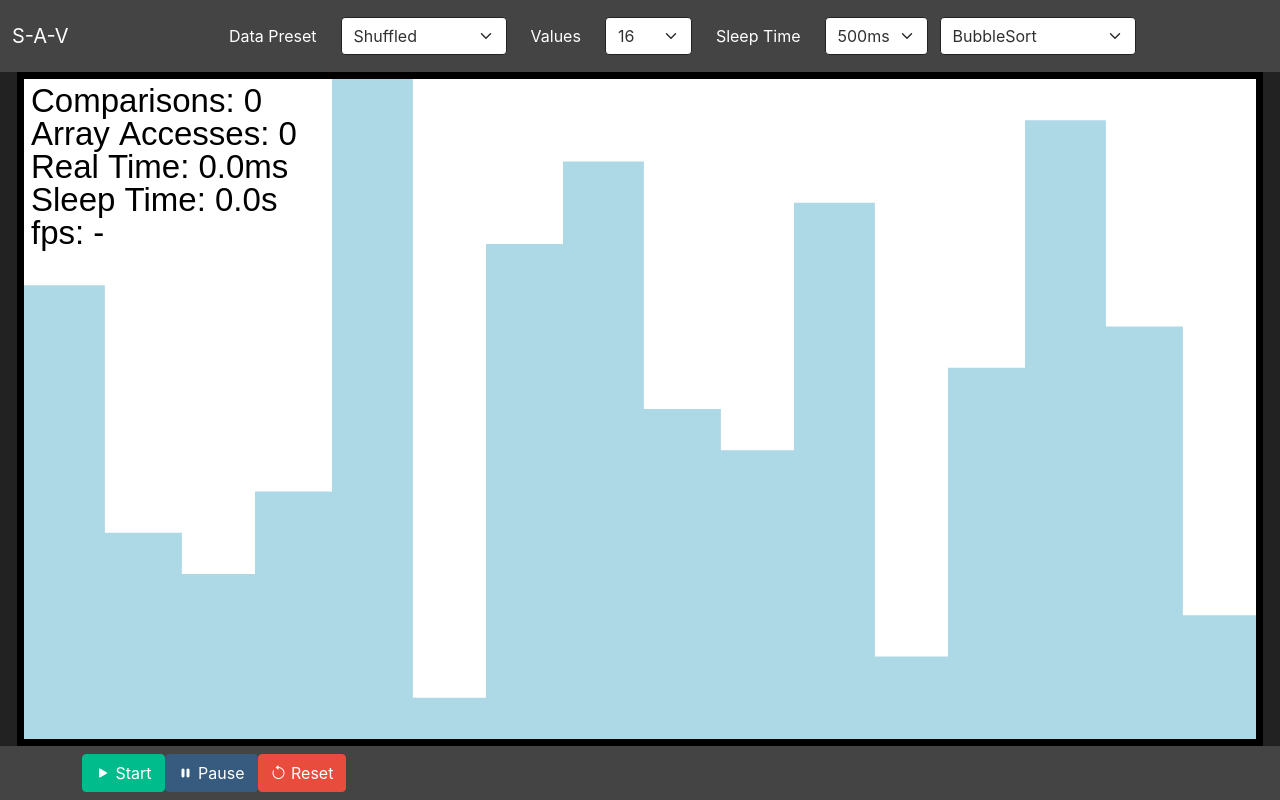
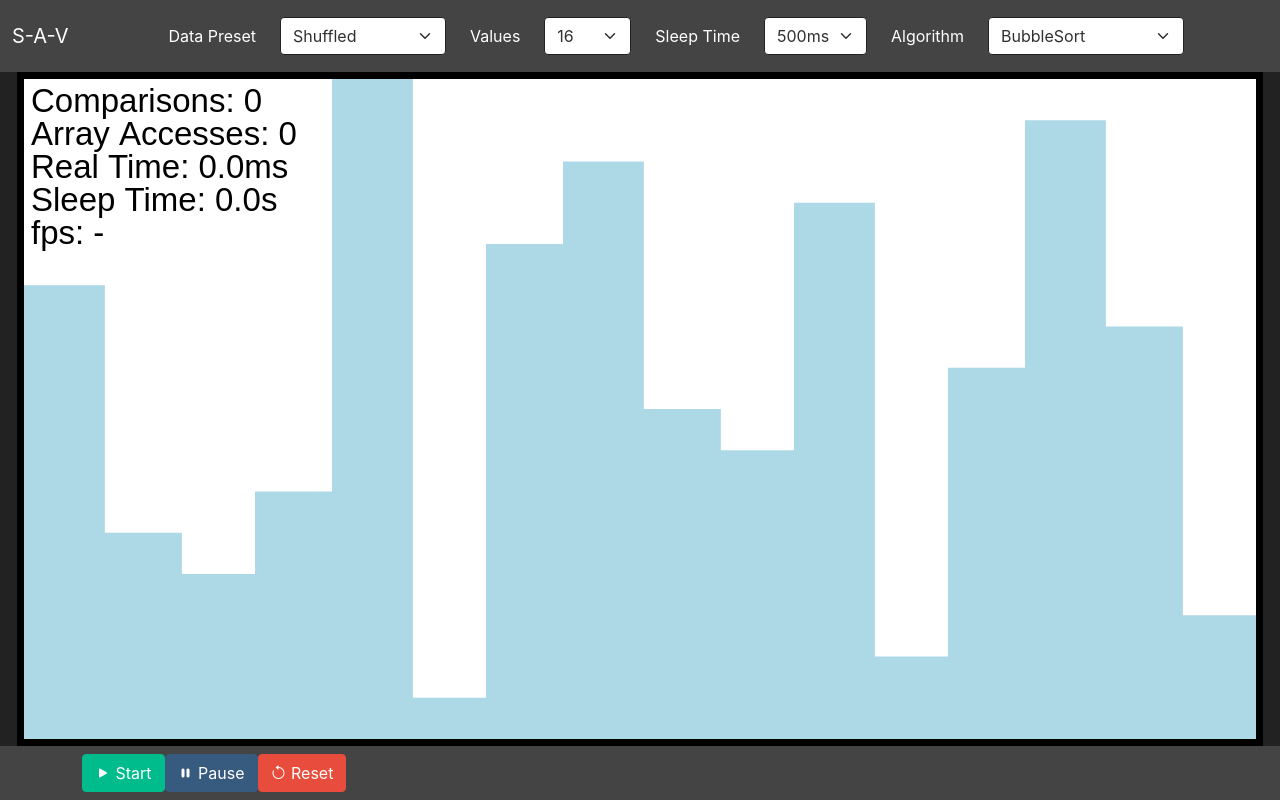
Before and after one commit to nimeji/sorting-algorithm-visualizer, a React (Create React App) app: page / in a window 1280 px wide. Built offline with nearby package versions, Linux system fonts and the light colour scheme.

Commit message:
Revert "replaced LabeledSelect with select"
This reverts commit fbba888c2d90019eaf95f0e7ae4521b15c53838c.

```diff
--- a/src/components/AlgorithmSelection/AlgorithmSelection.tsx
+++ b/src/components/AlgorithmSelection/AlgorithmSelection.tsx
@@ -1,3 +1,4 @@
+import { LabeledSelect } from "../LabeledSelect/LabeledSelect";
 import { AlgorithmName, algorithms } from "../Sorter/SorterAlgorithms";
 
 type AlgorithmSelectionProps = {
@@ -11,7 +12,7 @@ const algorithmNameList = Object.keys(algorithms);
 export function AlgorithmSelection({algorithm, onChange, disabled=false}: AlgorithmSelectionProps) {
 
   return (
-    <select className="form-select" value={algorithm} disabled={disabled} onChange={(event) => {
+    <LabeledSelect text="Algorithm" value={algorithm} disabled={disabled} onChange={(event) => {
       const value = event.target.value;
 
       if(algorithmNameList.includes(value) && onChange) {
@@ -19,6 +20,6 @@ export function AlgorithmSelection({algorithm, onChange, disabled=false}: Algori
       }
     }}>
       {algorithmNameList.map(name => <option key={name} value={name}>{name}</option>)}
-    </select>
+    </LabeledSelect>
   );
 }
```
Also changed, not shown: 1 other file (tests, documents, lock files or other folders).
